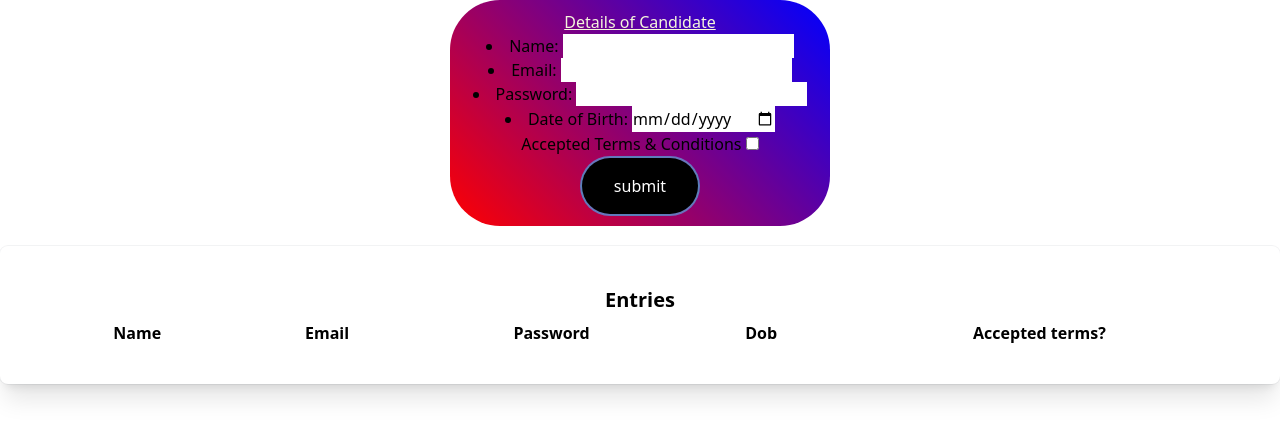
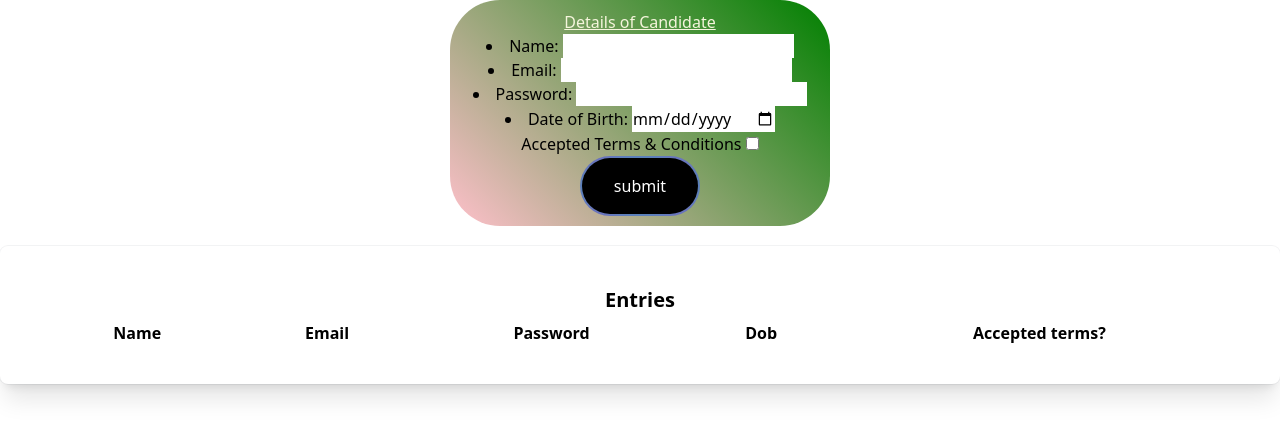
Before and after one commit to om-y/hallo-world, a plain HTML site: page index.html in a window 1280 px wide. Drawn offline with nearby package versions, Linux system fonts and the light colour scheme.

Commit message:
Update index.html

```diff
--- a/index.html
+++ b/index.html
@@ -9,7 +9,7 @@
         border: 10px solid transparent;
         margin-left: 450px;
         margin-right: 450px;
-        background: linear-gradient(45deg,red,blue) border-box">
+        background: linear-gradient(45deg,pink,green) border-box">
       <h1 style="text-decoration: underline; color: beige;"/>Details of Candidate</h1>
 
       <li ><label for="text">Name: </label>
```
